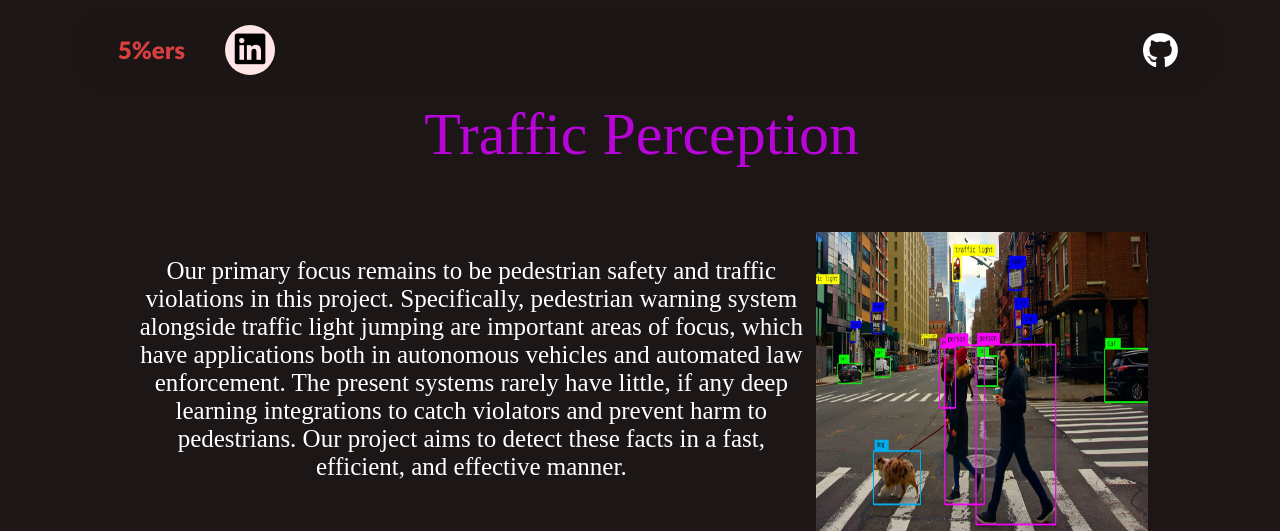
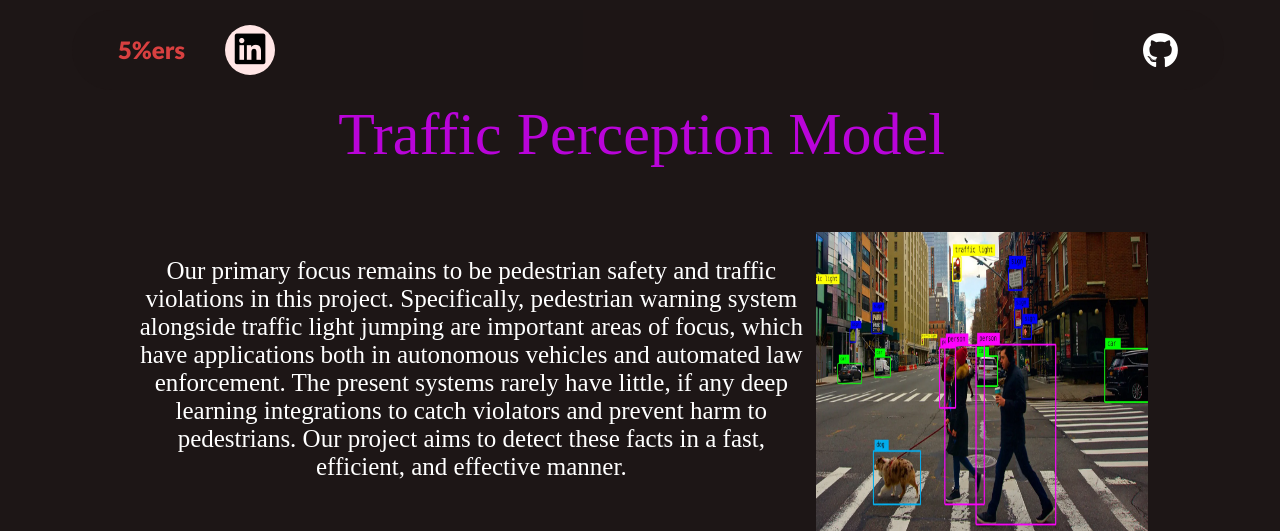
Before and after one commit to Sakshamsetia/5percenters, a Flask app: page / in a window 1280 px wide. Shown: the top 531 px of the page. Run offline with Flask 3, Linux system fonts and the light colour scheme; some libraries are stand-ins or nearby versions; some web fonts are replaced.

Commit message:
Readme file

```diff
--- a/templates/index.html
+++ b/templates/index.html
@@ -24,7 +24,7 @@
         </div>
     </div>
 
-    <div class="heading">Traffic Perception </div>
+    <div class="heading">Traffic Perception Model</div>
     <div class="data">
         <div class="box1">
             <p id="pa">
```
Also changed, not shown: requirements.txt (added, +46 -0 lines), README.md.
